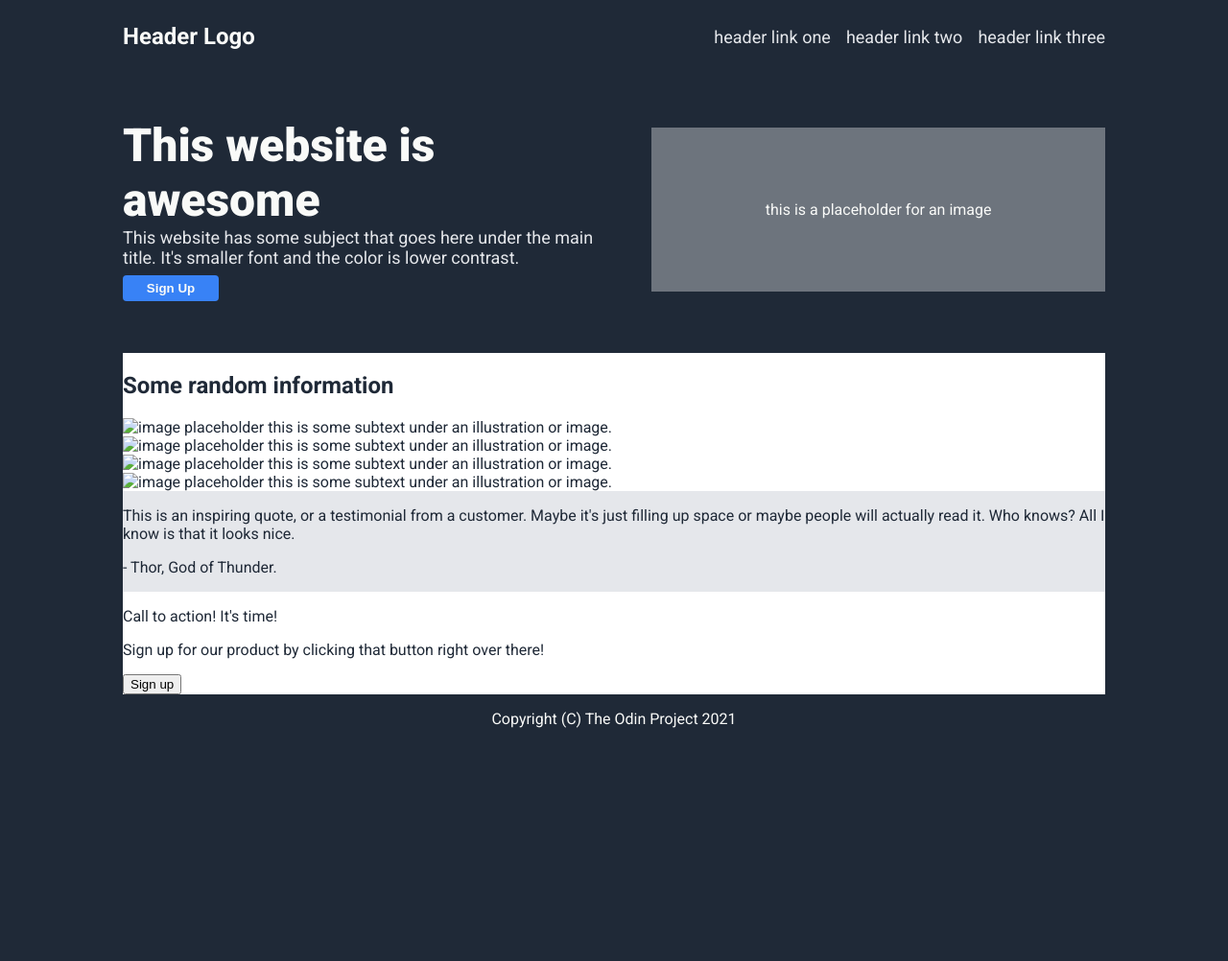
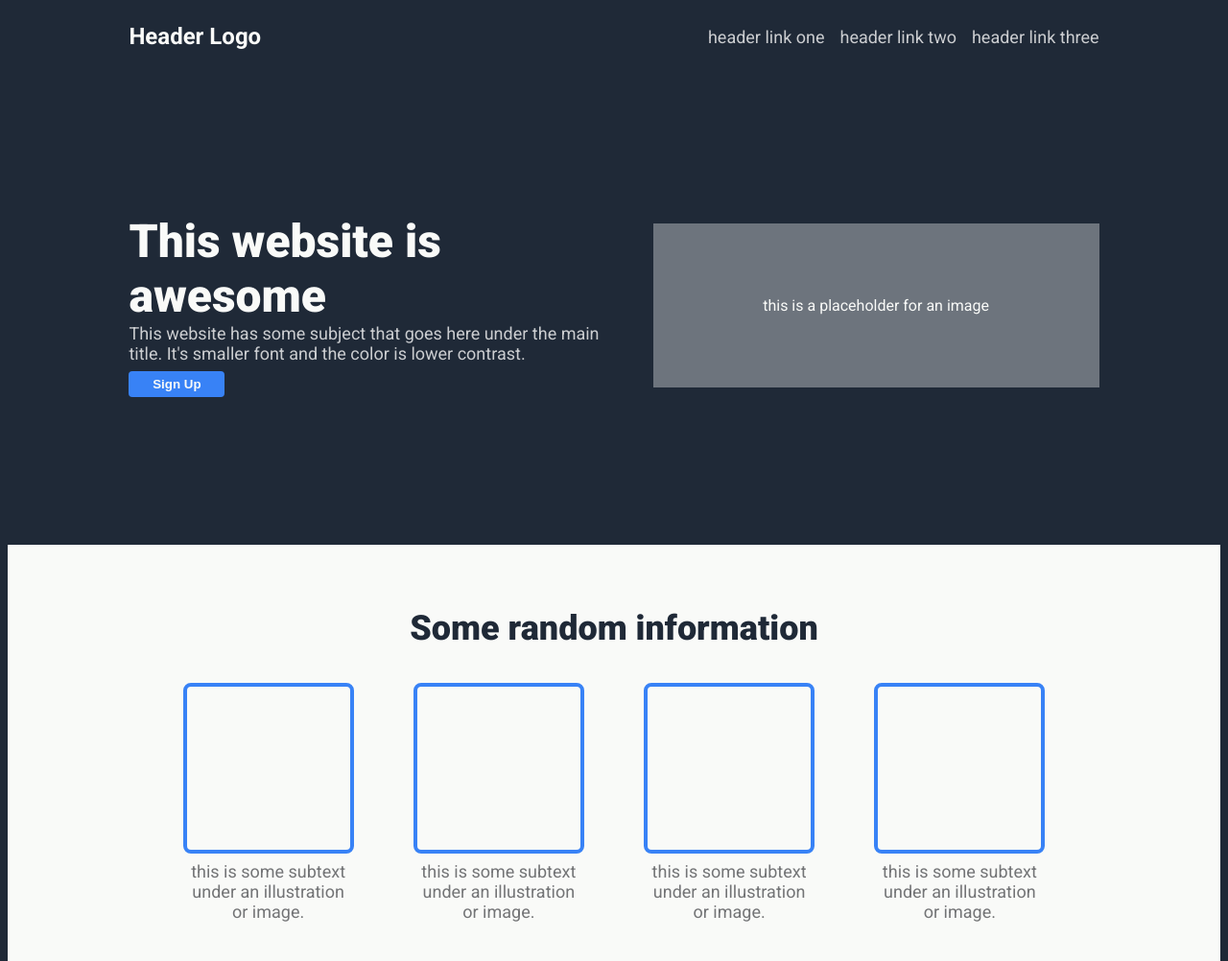
Before and after one commit to bBob21/odin-landing-page, a plain HTML site: page index.html in a window 1280 px wide. Shown: the top 1002 px of the page at 96% size. Before the commit the page ends 800 px from the top, so only its background shows below. Drawn offline with Linux system fonts and the light colour scheme.

Commit message:
Added styling for the info section

```diff
--- a/index.html
+++ b/index.html
@@ -13,6 +13,7 @@
 </head>
 <body>
     <div class="header">
+        <div class="resizer">
             <span class="logo">Header Logo</span>
             <ul>
                 <li><a>header link one</a></li>
@@ -20,9 +21,11 @@
                 <li><a>header link three</a></li>
             </ul>
         </div>
+    </div>
 
     <div class="main">
         <div class="hero">
+            <div class="resizer">
                 <div class="herotext">
                     <p class="herotitle">This website is awesome</p>
                     <p class="herosub">This website has some subject that goes here under the main title.
@@ -34,24 +37,29 @@
                     <p>this is a placeholder for an image</p>
                 </div>
             </div>
+        </div>
 
         <div class="info">
-            <h2>Some random information</h2>
+            <div class="resizer">
+                <p class="infotext">Some random information</p>
+                <div class="infocards">
                     <div class="infocard">
-                <img src="" alt="image placeholder">
-                this is some subtext under an illustration or image.
+                        <div class="infoimage"></div>
+                        <p class="infosub">this is some subtext under an illustration or image.</p>
                     </div>
                     <div class="infocard">
-                <img src="" alt="image placeholder">
-                this is some subtext under an illustration or image.
+                        <div class="infoimage"></div>
+                        <p class="infosub">this is some subtext under an illustration or image.</p>
                     </div>
                     <div class="infocard">
-                <img src="" alt="image placeholder">
-                this is some subtext under an illustration or image.
+                        <div class="infoimage"></div>
+                        <p class="infosub">this is some subtext under an illustration or image.</p>
                     </div>
                     <div class="infocard">
-                <img src="" alt="image placeholder">
-                this is some subtext under an illustration or image.
+                        <div class="infoimage"></div>
+                        <p class="infosub">this is some subtext under an illustration or image.</p>
+                    </div>
+                </div>
             </div>
         </div>
 
--- a/style.css
+++ b/style.css
@@ -2,11 +2,13 @@ body{
     font-family: 'Roboto';
     background: #1f2937;
     color:#f9faf8;
+}
+.resizer{
     margin-left:10%;
     width: 80%;
 }
 
-.header{
+.header .resizer{
     font-size:24px;
     display:flex;
     align-items: center;
@@ -18,7 +20,7 @@ body{
 }
 .header ul{
     font-size:18px;
-    color:#e5e7eb;
+    color:#cbcdd0;
     list-style: none;
     display: flex;
     gap:16px;
@@ -30,9 +32,9 @@ body{
     flex-direction: column;
 }
 
-.hero{
+.hero .resizer{
     display: flex;
-    height:300px;
+    height:500px;
     gap:30px;
     align-items: center;
     box-sizing:border-box;
@@ -46,7 +48,7 @@ body{
 .herosub{
     margin:0px;
     font-size:18px;
-    color:#e5e7eb;
+    color:#cbcdd0;
 
 }
 .herobutton{
@@ -66,13 +68,48 @@ body{
     width: 60%;
 }
 
-.info, .action {
-    background-color: white;
-    color:#1f2937
+.info {
+    background-color: #f9faf8;
+    color:#1f2937;
+    height:500px;
 }
+.info .resizer{
+    padding:30px 0;
+}
+.infotext{
+    font-size:36px;
+    font-weight:900;
+    text-align: center;
+}
+.infocards{
+    display:flex;
+    justify-content:space-evenly;
+    gap:6px
+}
+.infocard{
+    width:178px;
+}
+.infoimage{
+    border:4px solid #3882f6;
+    height:170px;
+    width:170px;
+    border-radius: 8px;
+}
+.infosub{
+    font-size:18px;
+    color:#737476;
+    text-align: center;
+    margin:8px;
+}
+
 
 .quote{
     background-color: #e5e7eb;
+    color:#1f2937;
+}
+
+.action{
+    background-color: #f9faf8;
     color:#1f2937;
 }
 
```
Lines whose indentation alone changed are shown as unchanged.
